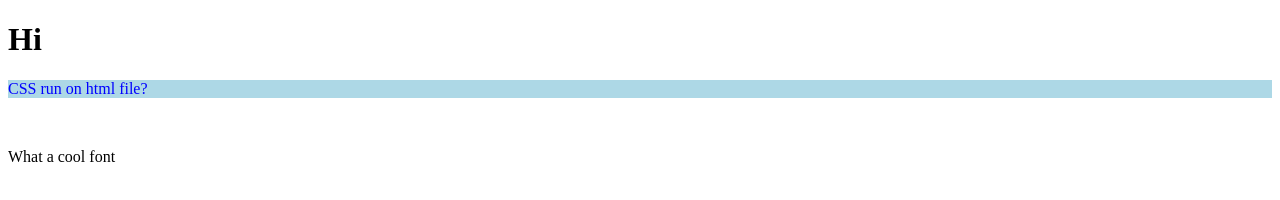
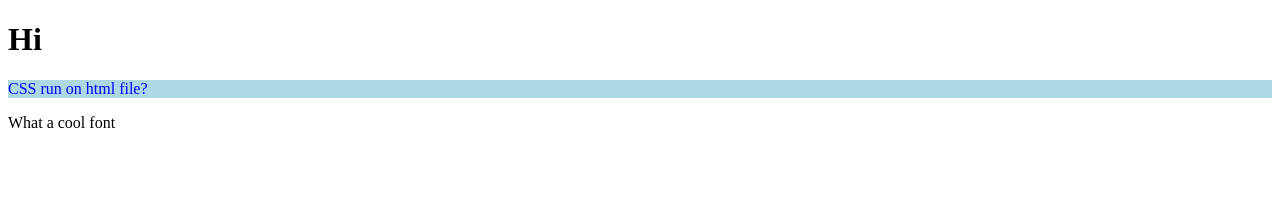
Before and after one commit to ChaseYako/YakoWebsite, a plain HTML site: page index.html in a window 1280 px wide. Drawn offline with Linux system fonts and the light colour scheme.

Commit message:
Update index.html

```diff
--- a/index.html
+++ b/index.html
@@ -7,7 +7,7 @@
   </head>
 <body>
   <h1>Hi</h1>
-  <p class="test">CSS run on html file?</p><br>
+  <p class="test">CSS run on html file?</p>
   <p class="comic">What a cool font</p>
   </body>
 </html>
```
